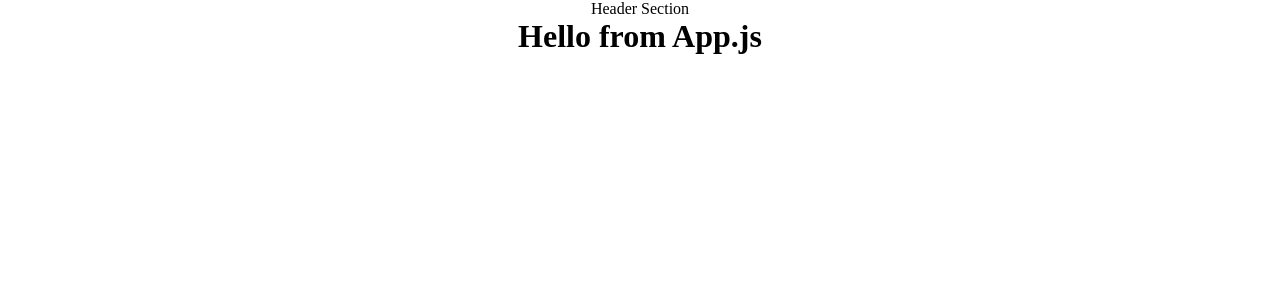
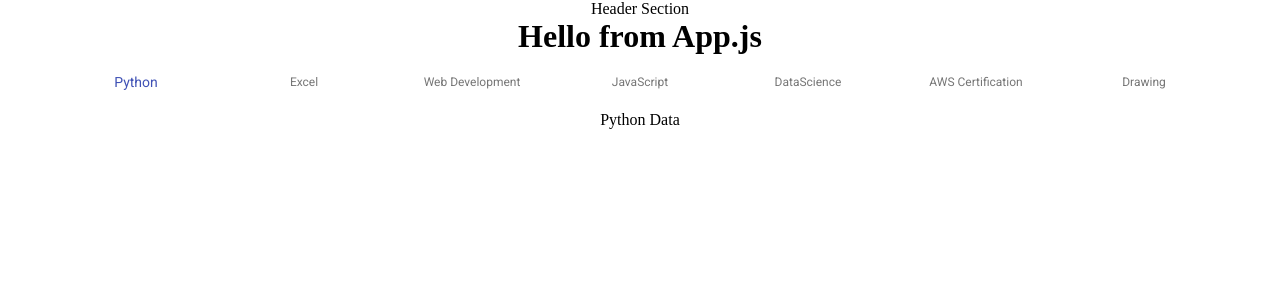
Before and after one commit to coding-troopers/scholar-front-end, a React (Create React App) app: page / in a window 1280 px wide. Shown: the top 300 px of the page. Built offline with nearby package versions, Linux system fonts and the light colour scheme.

Commit message:
navigatiopn work

```diff
--- a/package.json
+++ b/package.json
@@ -3,6 +3,7 @@
   "version": "0.1.0",
   "private": true,
   "dependencies": {
+    "@material-ui/core": "^4.11.4",
     "@testing-library/jest-dom": "^5.12.0",
     "@testing-library/react": "^11.2.7",
     "@testing-library/user-event": "^12.8.3",
--- a/public/index.html
+++ b/public/index.html
@@ -24,6 +24,7 @@
       work correctly both with client-side routing and a non-root public URL.
       Learn how to configure a non-root public URL by running `npm run build`.
     -->
+    <link rel="stylesheet" href="https://fonts.googleapis.com/css?family=Roboto:300,400,500,700&display=swap" />
     <title>React App</title>
   </head>
   <body>
--- a/src/App.js
+++ b/src/App.js
@@ -1,12 +1,14 @@
 import './App.css';
-import {Header} from './Components';  // import component directly from their directory
-                                      // instead of their component files
+import {Header} from './Components';  // import component directly from their directory // instead of their component files
+import Navigation from './Components/Body/Navigation';
 
 function App() {
+
   return (
     <div className="App">
       <Header/>
       <h1>Hello from App.js</h1>
+      <Navigation></Navigation>
     </div>
   );
 }
--- /dev/null
+++ b/src/Components/Body/Navigation.js
@@ -0,0 +1,57 @@
+import BottomNavigation from '@material-ui/core/BottomNavigation';
+import BottomNavigationAction from '@material-ui/core/BottomNavigationAction';
+import React, { Component } from 'react'
+
+export class Navigation extends Component {
+    constructor(props) {
+        super(props)
+
+        this.state = {
+             value: "Python"
+        }
+    }
+
+    change=(event ,val)=>{
+        console.log(val)
+        this.setState({
+            value:val
+        })
+    }
+
+    render() {
+        var message
+        if(this.state.value==="Python"){
+            message="Python Data"
+        }else if(this.state.value==="Excel"){
+            message="Excel Data"
+        }else if(this.state.value==="Web Development"){
+            message="Web Development Data"
+        }else if(this.state.value==="JavaScript"){
+            message="JavaScript Data"
+        }else if(this.state.value==="DataScience"){
+            message="DataScience Data"
+        }else if(this.state.value==="AWS Certification"){
+            message="AWS Certification"
+        }else if(this.state.value==="Drawing"){
+            message="Drawing Data"
+        }
+        return (
+            <div>
+                <BottomNavigation value={this.state.value} showLabels onChange={this.change}>
+                <BottomNavigationAction label="Python" value="Python"></BottomNavigationAction>
+                <BottomNavigationAction label="Excel" value="Excel"></BottomNavigationAction>
+                <BottomNavigationAction label="Web Development" value="Web Development" ></BottomNavigationAction>
+                <BottomNavigationAction label="JavaScript" value="JavaScript"></BottomNavigationAction>
+                <BottomNavigationAction label="DataScience" value="DataScience"></BottomNavigationAction>
+                <BottomNavigationAction label="AWS Certification" value="AWS Certification"></BottomNavigationAction>
+                <BottomNavigationAction label="Drawing" value="Drawing"></BottomNavigationAction>
+                </BottomNavigation>
+                {message}
+            </div>
+        )
+    }
+}
+
+
+
+export default Navigation
```
Also changed, not shown: 1 other file (tests, documents, lock files or other folders).
